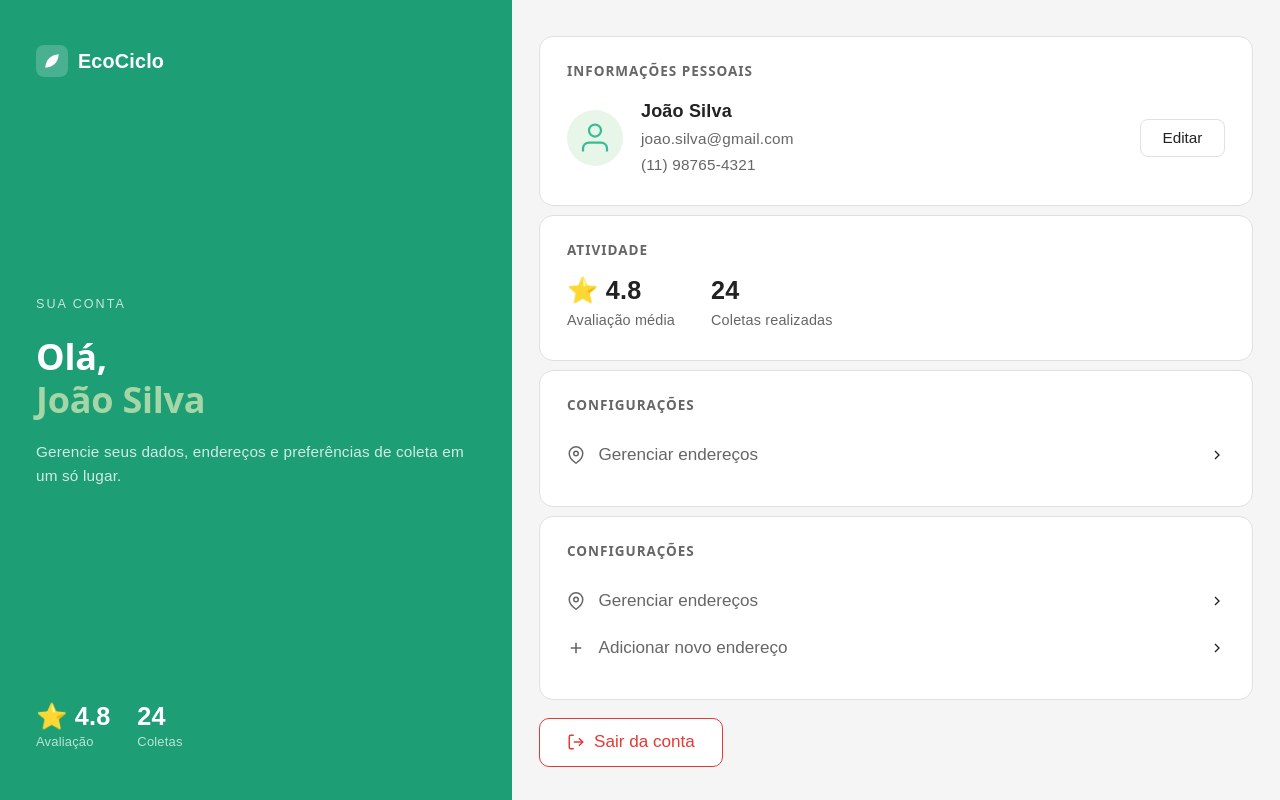
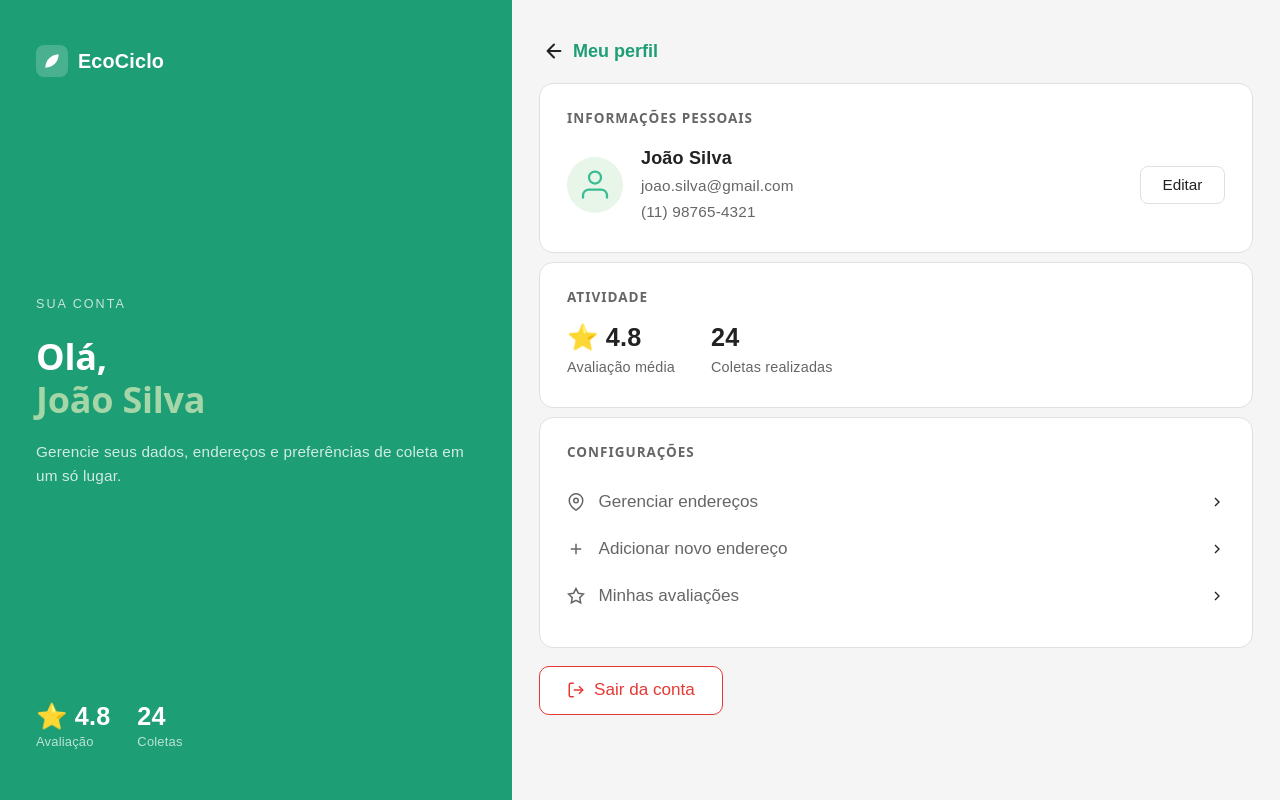
Before and after one commit to Rodrigo-Dourad0/EcoCiclo-FrontEnd, a React (Vite) app in the folder ecociclo/: page /perfil in a window 1280 px wide. Built offline with nearby package versions, Linux system fonts and the light colour scheme.

Commit message:
fix: resolve conflito no App.jsx

```diff
--- a/ecociclo/src/App.jsx
+++ b/ecociclo/src/App.jsx
@@ -6,9 +6,11 @@ import CriarConta from './modules/auth/pages/CriarConta.jsx';
 import ProfilePage from './modules/profile/pages/ProfilePage.jsx';
 import AvaliarColetor from './modules/feedback/pages/Avaliarcoletor.jsx';
 import RecuperarSenha from './modules/auth/pages/RecuperarSenha.jsx';
-import NovoEndereco from './modules/profile/pages/NovoEndereco.jsx'; //
+import NovoEndereco from './modules/profile/pages/NovoEndereco.jsx';
 import AgendarColeta from './modules/collections/pages/AgendarColeta.jsx';
-import FinalizarColeta from './modules/collections/pages/FinalizarColeta.jsx'
+import FinalizarColeta from './modules/collections/pages/FinalizarColeta.jsx';
+import MinhasAvaliacoes from './modules/feedback/pages/MinhasAvaliacoes.jsx';
+
 function App() {
   return (
     <BrowserRouter>
@@ -22,7 +24,7 @@ function App() {
         <Route path="/novo-endereco" element={<NovoEndereco />} />
         <Route path="/agendar-coleta" element={<AgendarColeta />} />
         <Route path="/finalizar-coleta" element={<FinalizarColeta />} />
-
+        <Route path="/minhas-avaliacoes" element={<MinhasAvaliacoes />} />
       </Routes>
     </BrowserRouter>
   );
--- a/ecociclo/src/modules/profile/components/ProfileCard.jsx
+++ b/ecociclo/src/modules/profile/components/ProfileCard.jsx
@@ -1,4 +1,4 @@
-function ProfileCard({ usuario, onLogout, onNovoEndereco }) {
+function ProfileCard({ usuario, onLogout, onNovoEndereco, onMinhasAvaliacoes }) {
   return (
     <div className="profile-card-wrapper">
       <div className="profile-card">
@@ -72,6 +72,18 @@ function ProfileCard({ usuario, onLogout, onNovoEndereco }) {
           </svg>
         </button>
 
+        <button className="profile-card__btn-acao" onClick={onMinhasAvaliacoes}>
+          <span className="profile-card__btn-acao-esquerda">
+            <svg viewBox="0 0 24 24" fill="none" stroke="currentColor" strokeWidth="2" width="18" height="18">
+              <polygon points="12 2 15.09 8.26 22 9.27 17 14.14 18.18 21.02 12 17.77 5.82 21.02 7 14.14 2 9.27 8.91 8.26 12 2" />
+            </svg>
+            Minhas avaliações
+          </span>
+          <svg viewBox="0 0 24 24" fill="none" stroke="currentColor" strokeWidth="2" width="18" height="18">
+            <polyline points="9 18 15 12 9 6" />
+          </svg>
+        </button>
+
         <button className="profile-card__btn-sair" onClick={onLogout}>
           <svg viewBox="0 0 24 24" fill="none" stroke="currentColor" strokeWidth="2" width="18" height="18">
             <path d="M9 21H5a2 2 0 0 1-2-2V5a2 2 0 0 1 2-2h4" />
--- a/ecociclo/src/modules/profile/pages/ProfilePage.jsx
+++ b/ecociclo/src/modules/profile/pages/ProfilePage.jsx
@@ -30,6 +30,10 @@ function ProfilePage() {
 
   function handleNovoEndereco() {
     navigate('/novo-endereco')
+  }
+
+  function handleMinhasAvaliacoes() {
+    navigate('/minhas-avaliacoes')
   }
 
   function handleVoltar() {
@@ -87,7 +91,12 @@ function ProfilePage() {
           </header>
 
           <div className="profile-page__body">
-            <ProfileCard usuario={usuario} onLogout={handleLogout} onNovoEndereco={handleNovoEndereco} />
+            <ProfileCard
+              usuario={usuario}
+              onLogout={handleLogout}
+              onNovoEndereco={handleNovoEndereco}
+              onMinhasAvaliacoes={handleMinhasAvaliacoes}
+            />
           </div>
         </main>
       )}
@@ -95,6 +104,16 @@ function ProfilePage() {
       {isDesktop && (
         <main className="profile-page__content profile-page__content--desktop">
           <div className="profile-painel">
+
+            <header className="profile-painel__header">
+              <button className="btn-voltar" onClick={handleVoltar}>
+                <svg width="20" height="20" viewBox="0 0 24 24" fill="none"
+                  stroke="currentColor" strokeWidth="2.2" strokeLinecap="round" strokeLinejoin="round">
+                  <path d="M19 12H5M12 5l-7 7 7 7" />
+                </svg>
+                <span>Meu perfil</span>
+              </button>
+            </header>
 
             <div className="profile-painel__secao">
               <h2 className="profile-painel__secao-titulo">Informações pessoais</h2>
@@ -130,22 +149,6 @@ function ProfilePage() {
 
             <div className="profile-painel__secao">
               <h2 className="profile-painel__secao-titulo">Configurações</h2>
-              <button className="profile-painel__item" onClick={handleNovoEndereco}>
-                <span className="profile-painel__item-esquerda">
-                  <svg viewBox="0 0 24 24" fill="none" stroke="currentColor" strokeWidth="2" width="18" height="18">
-                    <path d="M21 10c0 7-9 13-9 13s-9-6-9-13a9 9 0 0 1 18 0z" />
-                    <circle cx="12" cy="10" r="3" />
-                  </svg>
-                  Gerenciar endereços
-                </span>
-                <svg viewBox="0 0 24 24" fill="none" stroke="currentColor" strokeWidth="2" width="16" height="16">
-                  <polyline points="9 18 15 12 9 6" />
-                </svg>
-              </button>
-            </div>
-
-            <div className="profile-painel__secao">
-              <h2 className="profile-painel__secao-titulo">Configurações</h2>
               <button className="profile-painel__item" onClick={() => alert('Em breve!')}>
                 <span className="profile-painel__item-esquerda">
                   <svg viewBox="0 0 24 24" fill="none" stroke="currentColor" strokeWidth="2" width="18" height="18">
@@ -164,6 +167,17 @@ function ProfilePage() {
                     <path d="M12 5v14M5 12h14" />
                   </svg>
                   Adicionar novo endereço
+                </span>
+                <svg viewBox="0 0 24 24" fill="none" stroke="currentColor" strokeWidth="2" width="16" height="16">
+                  <polyline points="9 18 15 12 9 6" />
+                </svg>
+              </button>
+              <button className="profile-painel__item" onClick={handleMinhasAvaliacoes}>
+                <span className="profile-painel__item-esquerda">
+                  <svg viewBox="0 0 24 24" fill="none" stroke="currentColor" strokeWidth="2" width="18" height="18">
+                    <polygon points="12 2 15.09 8.26 22 9.27 17 14.14 18.18 21.02 12 17.77 5.82 21.02 7 14.14 2 9.27 8.91 8.26 12 2" />
+                  </svg>
+                  Minhas avaliações
                 </span>
                 <svg viewBox="0 0 24 24" fill="none" stroke="currentColor" strokeWidth="2" width="16" height="16">
                   <polyline points="9 18 15 12 9 6" />
--- a/ecociclo/src/modules/profile/styles/profile-page.css
+++ b/ecociclo/src/modules/profile/styles/profile-page.css
@@ -337,6 +337,28 @@ body, #root {
   gap: 0.5rem;
 }
 
+.profile-painel__header {
+  margin-bottom: 8px;
+}
+
+.btn-voltar {
+  display: flex;
+  align-items: center;
+  gap: 8px;
+  background: none;
+  border: none;
+  cursor: pointer;
+  font-size: 1rem;
+  font-weight: 700;
+  color: var(--verde-escuro);
+  padding: 4px 0;
+  transition: opacity 0.2s;
+}
+
+.btn-voltar:hover {
+  opacity: 0.7;
+}
+
 .profile-painel__secao {
   background: var(--branco);
   border-radius: 14px;
```
